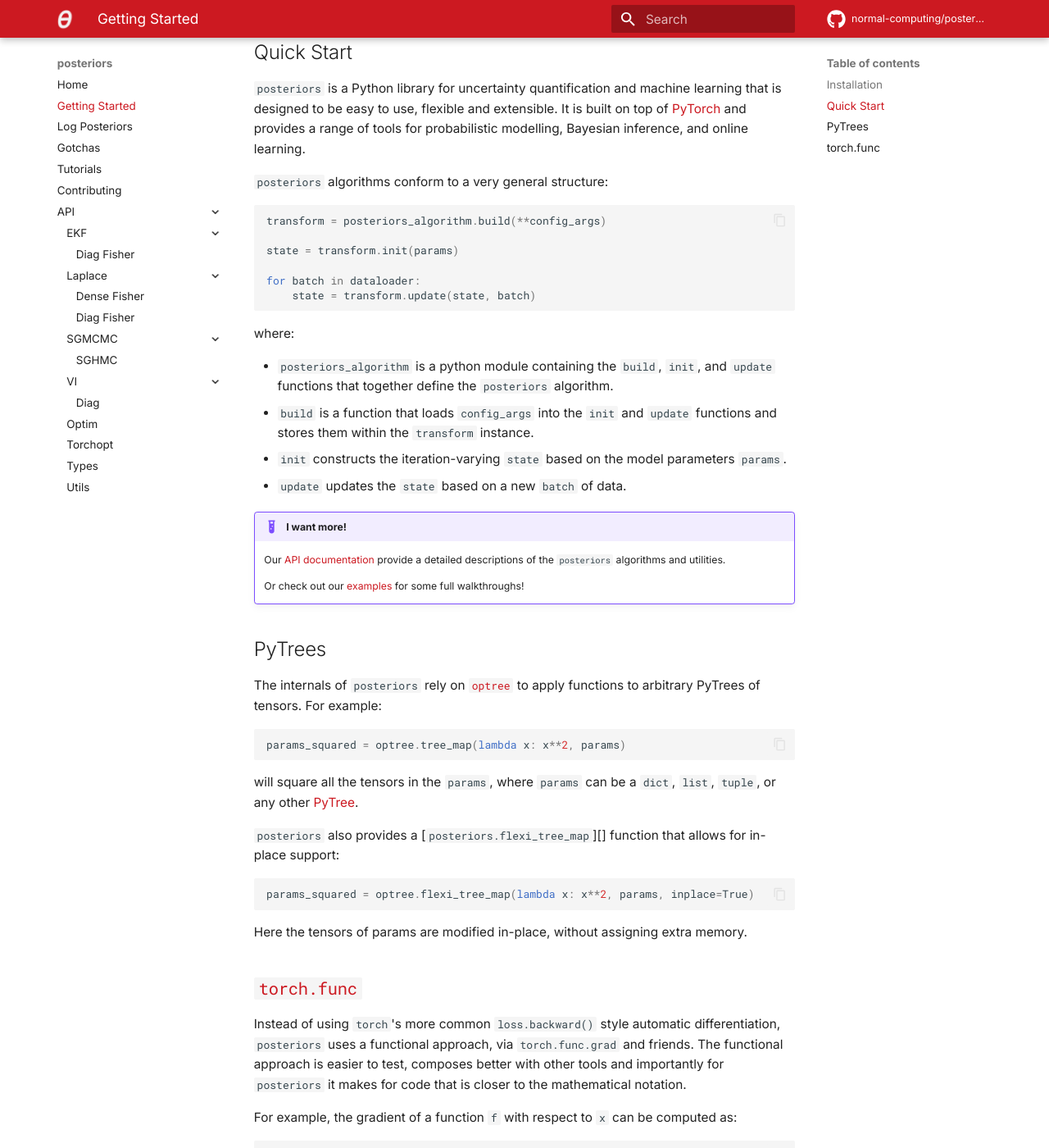
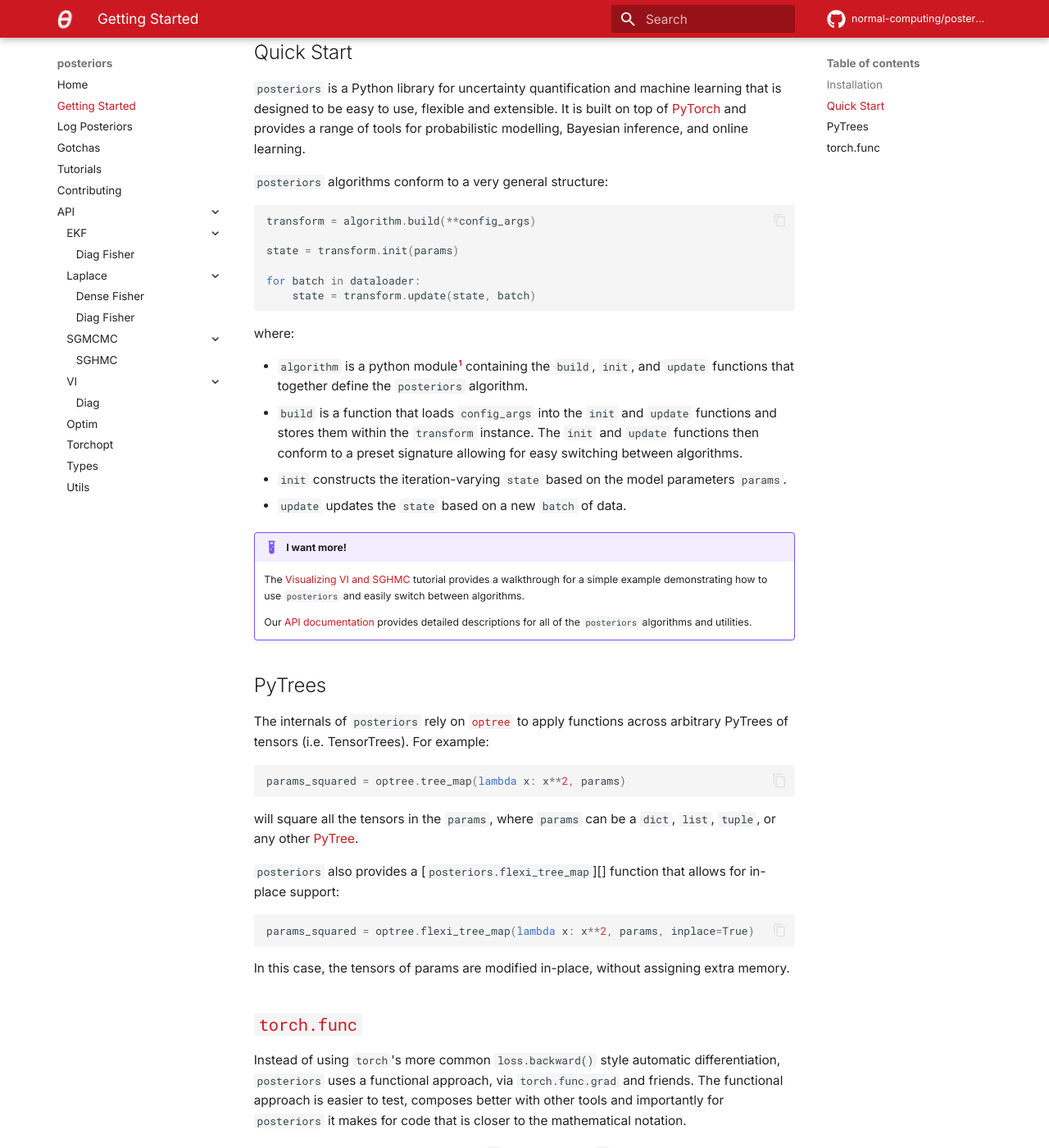
Before and after one commit to normal-computing/posteriors, an MkDocs documentation site: the page built from docs/getting_started.md, in a window 1280 px wide and 1400 px high, scrolled down 251 px. Shown: the whole window at 82% size. Built offline with MkDocs 1.6.1 and Material for MkDocs 9.7.7, drawn with Linux system fonts in a browser that asks for light colours; comment, search, counter and statistics services are not loaded; some of the changed text lies outside the part shown.

Commit message:
Point to examples in repo

````diff
--- a/docs/getting_started.md
+++ b/docs/getting_started.md
@@ -13,7 +13,7 @@
 `posteriors` algorithms conform to a very general structure:
 
 ```py
-transform = posteriors_algorithm.build(**config_args)
+transform = algorithm.build(**config_args)
 
 state = transform.init(params)
 
@@ -22,24 +22,32 @@
 ```
 where:
 
-- `posteriors_algorithm` is a python module containing the `build`, `init`, and `update`
+- `algorithm` is a python module[^1] containing the `build`, `init`, and `update`
 functions that together define the `posteriors` algorithm.
 - `build` is a function that loads `config_args` into the `init` and `update` functions
- and stores them within the `transform` instance.
+ and stores them within the `transform` instance. The `init` and `update`
+ functions then conform to a preset signature allowing for easy switching between algorithms.
 - `init` constructs the iteration-varying `state` based on the model parameters `params`.
 - `update` updates the `state` based on a new `batch` of data.
 
+
+[^1]: E.g. `posteriors.laplace.diag_fisher` or `posteriors.sgmcmc.sghmc`
+
+
 !!! example "I want more!"
-    Our [API documentation](api/index.md) provide a detailed descriptions of the `posteriors`
-    algorithms and utilities.
 
-    Or check out our [examples](../examples) for some full walkthroughs!
+    The [Visualizing VI and SGHMC](tutorials/visualizing_vi_sghmc.md) tutorial provides
+    a walkthrough for a simple example demonstrating how to use `posteriors` and easily
+    switch between algorithms.
+
+    Our [API documentation](api/index.md) provides detailed descriptions for all
+    of the `posteriors` algorithms and utilities.
 
 
 ## PyTrees
 
 The internals of `posteriors` rely on [`optree`](https://optree.readthedocs.io/en/latest/) to
-apply functions to arbitrary PyTrees of tensors. For example:
+apply functions across arbitrary PyTrees of tensors (i.e. TensorTrees). For example:
 ```py
 params_squared = optree.tree_map(lambda x: x**2, params)
 ```
@@ -50,7 +58,7 @@
 ```py
 params_squared = optree.flexi_tree_map(lambda x: x**2, params, inplace=True)
 ```
-Here the tensors of params are modified in-place, without assigning extra memory.
+In this case, the tensors of params are modified in-place, without assigning extra memory.
 
 
 ## [`torch.func`](https://pytorch.org/docs/stable/func.html)
````
Also changed, not shown: docs/index.md (+0 -1 lines), docs/tutorials/index.md (+35 -5 lines), examples/README.md (+11 -5 lines).
